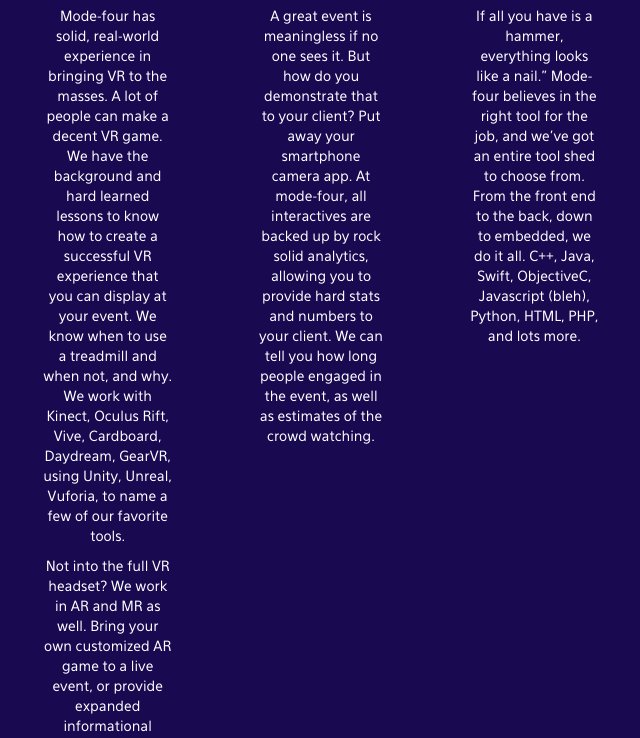
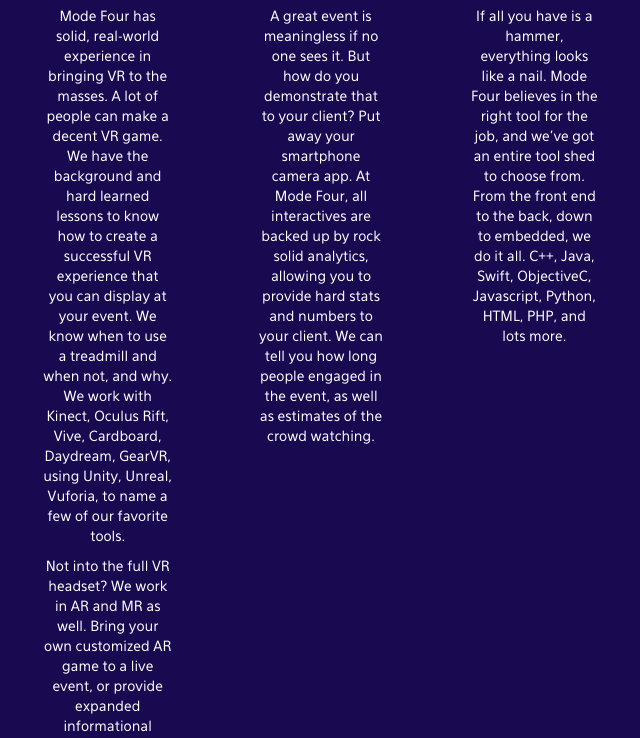
Before and after one commit to CordellCahill/m4, a plain HTML site: page index.html in a window 1280 px wide. Shown: the part 712-1450 px from the top of the page, without its empty margins (319-959 px from the left). Drawn offline with nearby package versions, Linux system fonts and the light colour scheme; a script that the page names is missing.

Commit message:
copy edits

```diff
--- a/index.html
+++ b/index.html
@@ -39,18 +39,18 @@
 				<div class="col-sm-4 text-center cap-col" style="color: #ffffff">
 					<img src="img/reality.svg" width="100%" />
 					<h2>Reality</h2>
-					<p>Mode-four has solid, real-world experience in bringing VR to the masses.  A lot of people can make a decent VR game.  We have the background and hard learned lessons to know how to create a successful VR experience that you can display at your event.  We know when to use a treadmill and when not, and why.  We work with Kinect, Oculus Rift, Vive, Cardboard, Daydream, GearVR, using Unity, Unreal, Vuforia, to name a few of our favorite tools. </p>
-					<p>Not into the full VR headset?  We work in AR and MR as well. Bring your own customized AR game to a live event, or provide expanded informational displays.</p>
+					<p>Mode Four has solid, real-world experience in bringing VR to the masses. A lot of people can make a decent VR game. We have the background and hard learned lessons to know how to create a successful VR experience that you can display at your event. We know when to use a treadmill and when not, and why. We work with Kinect, Oculus Rift, Vive, Cardboard, Daydream, GearVR, using Unity, Unreal, Vuforia, to name a few of our favorite tools. </p>
+					<p>Not into the full VR headset? We work in AR and MR as well. Bring your own customized AR game to a live event, or provide expanded informational displays.</p>
 				</div>
 				<div class="col-sm-4 text-center cap-col" style="color: #ffffff">
 					<img src="img/data.svg" width="100%" />
 					<h2>Data</h2>
-					<p>A great event is meaningless if no one sees it.  But how do you demonstrate that to your client?  Put away your smartphone camera app.  At mode-four, all interactives are backed up by rock solid analytics, allowing you to provide hard stats and numbers to your client.  We can tell you how long people engaged in the event, as well as estimates of the crowd watching.</p>
+					<p>A great event is meaningless if no one sees it. But how do you demonstrate that to your client? Put away your smartphone camera app. At Mode Four, all interactives are backed up by rock solid analytics, allowing you to provide hard stats and numbers to your client. We can tell you how long people engaged in the event, as well as estimates of the crowd watching.</p>
 				</div>
 				<div class="col-sm-4 text-center cap-col" style="color: #ffffff">
 					<img src="img/ware.svg" width="100%" />
 					<h2>Ware</h2>
-					<p>If all you have is a hammer, everything looks like a nail."  Mode-four believes in the right tool for the job, and we've got an entire tool shed to choose from.  From the front end to the back, down to embedded, we do it all.  C++, Java, Swift, ObjectiveC, Javascript (bleh), Python, HTML, PHP, and lots more.</p>
+					<p>If all you have is a hammer, everything looks like a nail. Mode Four believes in the right tool for the job, and we've got an entire tool shed to choose from. From the front end to the back, down to embedded, we do it all. C++, Java, Swift, ObjectiveC, Javascript, Python, HTML, PHP, and lots more.</p>
 				</div>
 			</div>
 			<div class="row">
```
